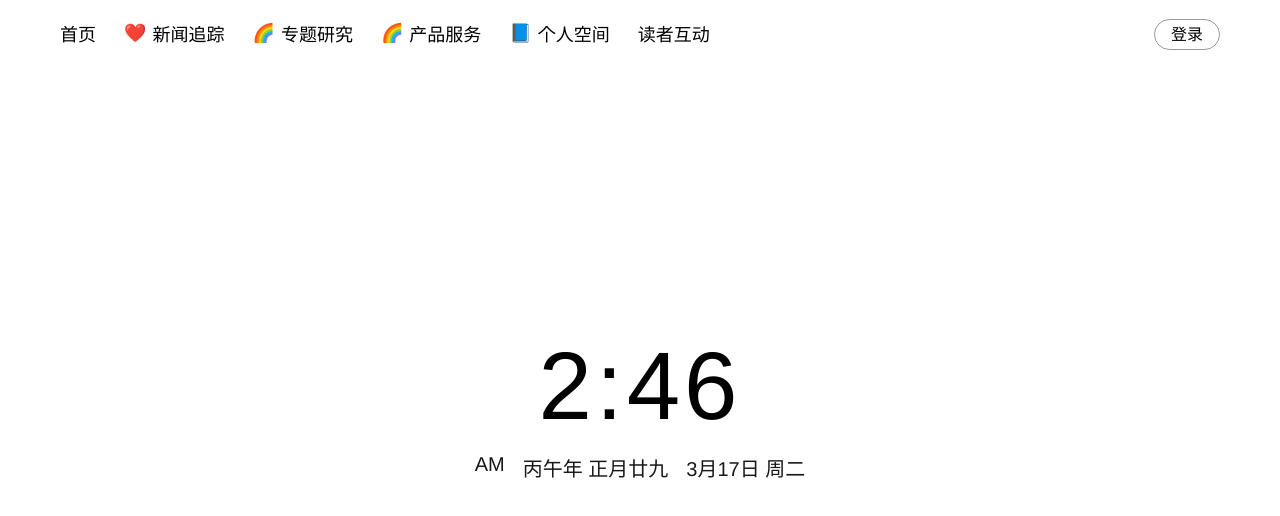
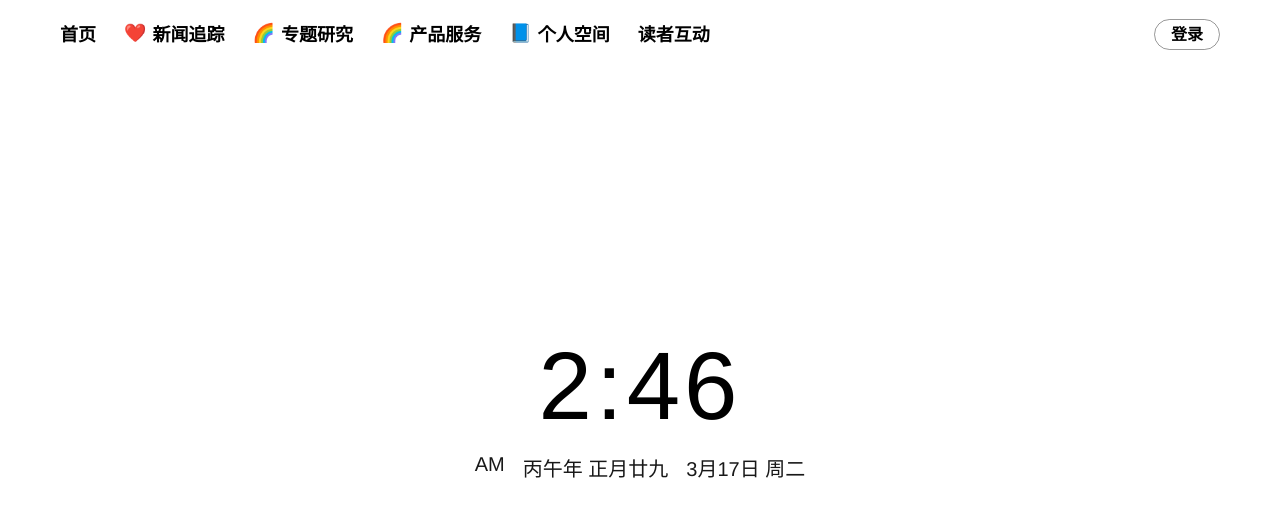
Before and after one commit to Tony-LJ/polair-demo, a Vue app: page /home in a window 1280 px wide. Shown: the top 516 px of the page. Built offline with nearby package versions, Linux system fonts and the light colour scheme; sample sign-in values are in the browser's storage.

Commit message:
feat:home|字体加粗

```diff
--- a/src/styles/home.scss
+++ b/src/styles/home.scss
@@ -56,6 +56,7 @@ $opacity-base: 0.7;
     color: #000000;          // 白色文字
     text-decoration: none;   // 清除下划线
     font-size: 18px;
+    font-weight: 700; // 🔥 核心：字体加粗（700=bold）
     display: flex;
     align-items: center;
     gap: 6px;
@@ -89,6 +90,7 @@ $opacity-base: 0.7;
   color: $text-color;
   text-decoration: none;
   font-size: 16px;
+  font-weight: 700; // 🔥 核心：字体加粗（700=bold）
   padding: 6px 16px;
   border: 1px solid rgba($text-color, 0.4);
   border-radius: 20px;
```
